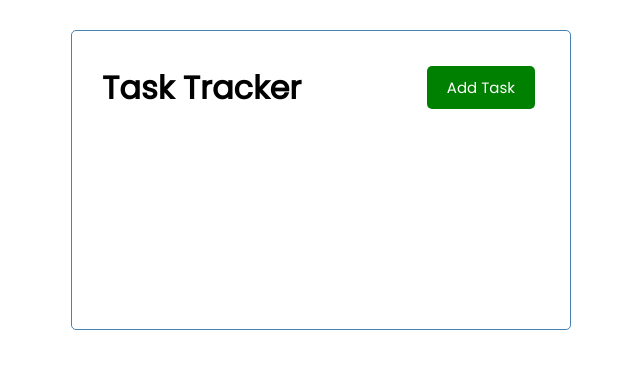
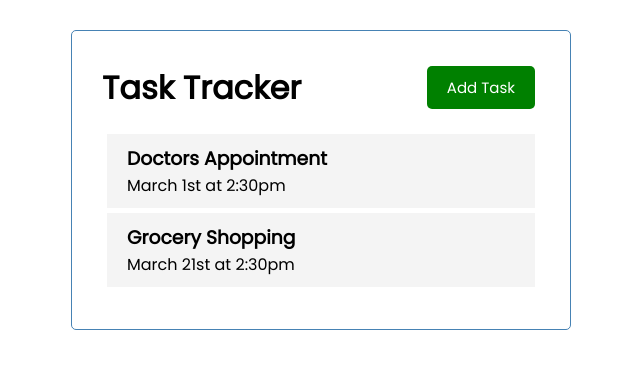
Before and after one commit to maximbelo/taskTrackerVueJS, a Vue app: page / in a window 1280 px wide. Shown: the top 368 px of the page, without its empty margins (319-959 px from the left). Built offline with nearby package versions, Linux system fonts and the light colour scheme.

Commit message:
Added a tasks and task component

```diff
--- a/src/App.vue
+++ b/src/App.vue
@@ -1,15 +1,42 @@
 <template>
   <div class="container">
     <Header title="Task Tracker" />
+    <Tasks :tasks="tasks" />
   </div>
 </template>
 
 <script>
 import Header from "./components/Header.vue";
+import Tasks from "./components/Tasks.vue";
+
 export default {
   name: "App",
   components: {
     Header,
+    Tasks,
+  },
+
+  data() {
+    return {
+      tasks: [],
+    };
+  },
+
+  created() {
+    this.tasks = [
+      {
+        id: 1,
+        text: "Doctors Appointment",
+        day: "March 1st at 2:30pm",
+        reminder: true,
+      },
+      {
+        id: 2,
+        text: "Grocery Shopping",
+        day: "March 21st at 2:30pm",
+        reminder: true,
+      },
+    ];
   },
 };
 </script>
--- a/src/components/Button.vue
+++ b/src/components/Button.vue
@@ -1,5 +1,8 @@
 <template>
-  <button :style="{ background: color }" class="btn">{{ text }}</button>
+  <!-- to add eventListner we could do v-on: or @ -->
+  <button @click="onClick()" :style="{ background: color }" class="btn">
+    {{ text }}
+  </button>
 </template>
 
 <script>
@@ -9,5 +12,11 @@ export default {
     text: String,
     color: String,
   },
+
+  methods: {
+    onClick() {
+      console.log("clicked");
+    },
+  },
 };
 </script>
--- /dev/null
+++ b/src/components/Task.vue
@@ -0,0 +1,35 @@
+<template>
+  <div class="task">
+    <h3>{{ task.text }}</h3>
+    <p>{{ task.day }}</p>
+  </div>
+</template>
+
+<script>
+export default {
+  name: "Task",
+  props: {
+    task: Object,
+  },
+};
+</script>
+
+<style scope>
+fas {
+  color: red;
+}
+.task {
+  background: #f4f4f4;
+  margin: 5px;
+  padding: 10px 20px;
+  cursor: pointer;
+}
+.task.reminder {
+  border-left: 5px solid green;
+}
+.task h3 {
+  display: flex;
+  align-items: center;
+  justify-content: space-between;
+}
+</style>
--- /dev/null
+++ b/src/components/Tasks.vue
@@ -0,0 +1,19 @@
+<template>
+  <div :key="task.id" v-for="task in tasks">
+    <Task :task="task" />
+  </div>
+</template>
+
+<script>
+import Task from "./Task.vue";
+
+export default {
+  name: "Tasks",
+  props: {
+    tasks: Array,
+  },
+  components: {
+    Task,
+  },
+};
+</script>
```
